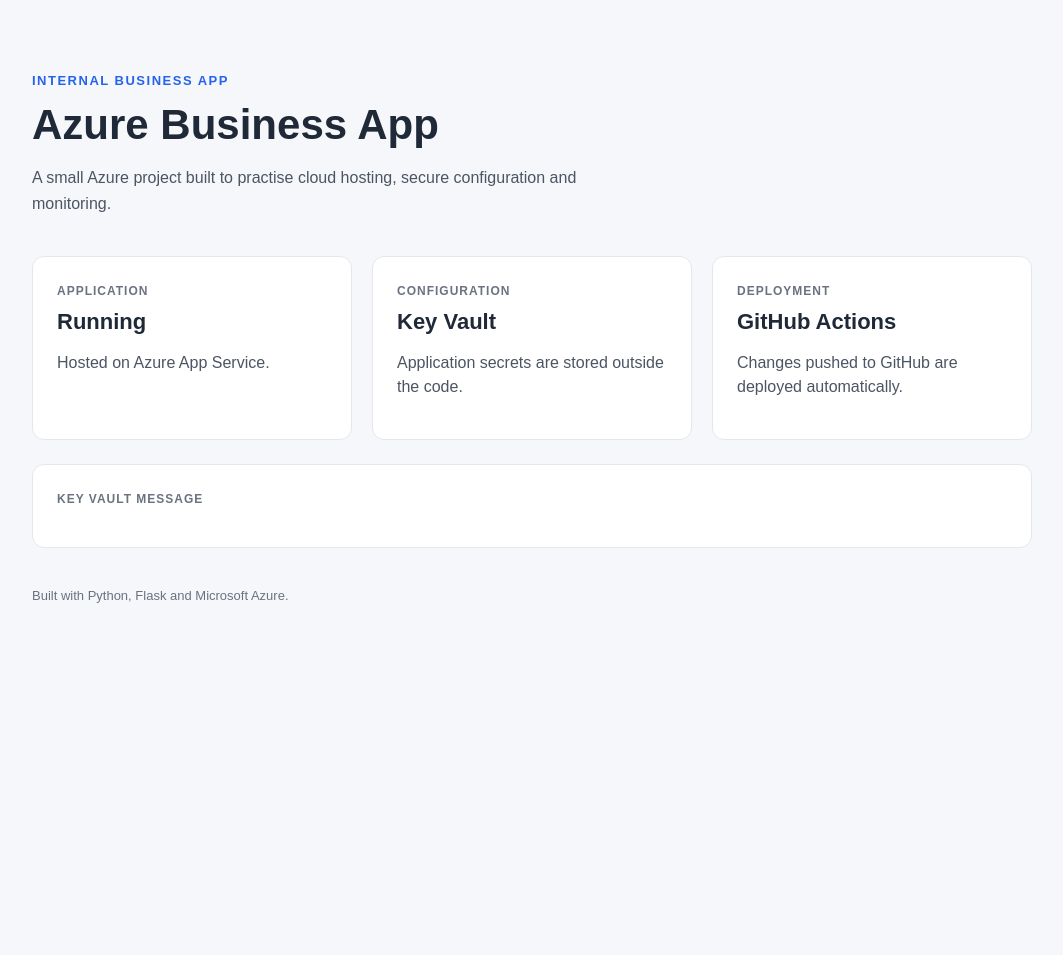
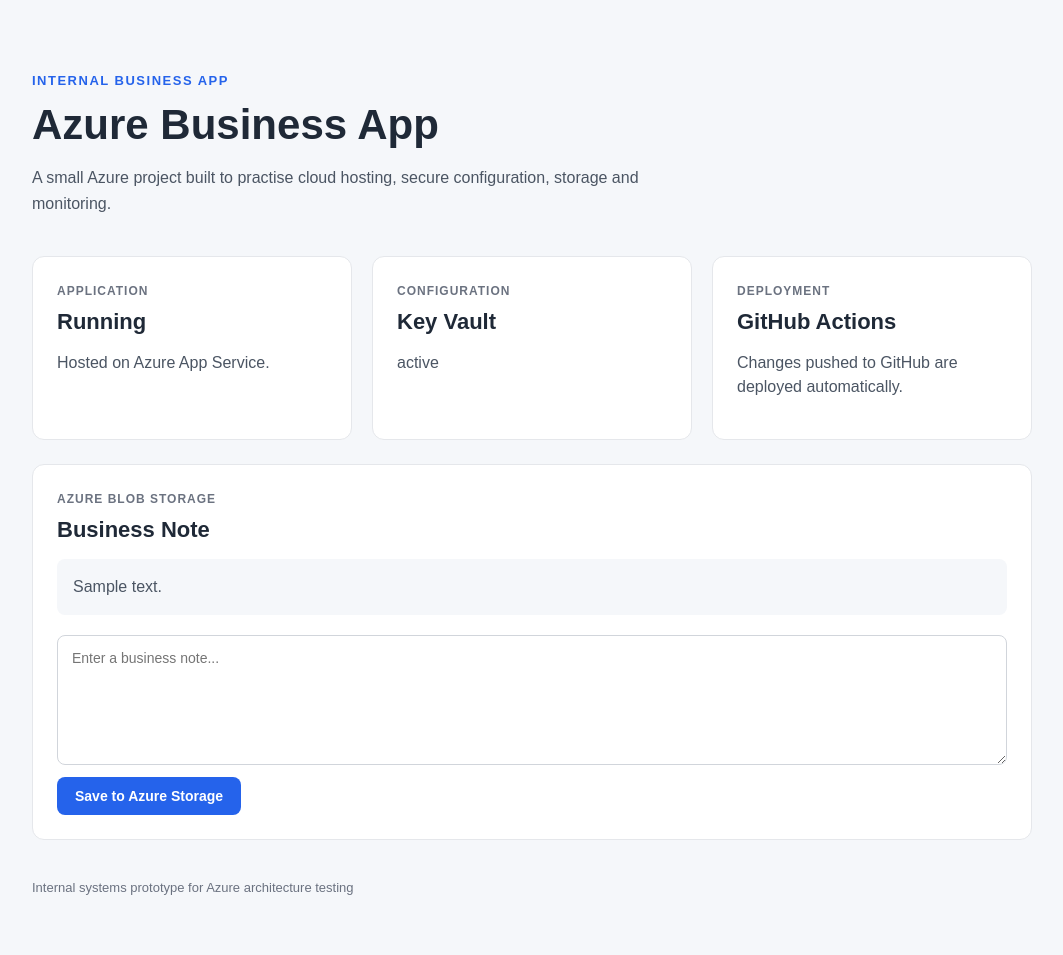
Before and after one commit to jenna-hyejin/azure-business-app-project, a Flask app: template templates/index.html in a window 1280 px wide. Shown: the whole page, without its empty margins (108-1171 px from the left). Before the commit the page ends 603 px from the top, so only its background shows below. Run offline with Flask 3, Linux system fonts and the light colour scheme; the template is opened without the code that fills it: most values are stand-ins (such as "Sample title", 1, 10 or a date in 2020).

Commit message:
Add Azure Blob Storage integration

```diff
--- a/app.py
+++ b/app.py
@@ -1,30 +1,65 @@
-from flask import Flask, render_template
+from flask import Flask, render_template, request, redirect, url_for
 from azure.identity import DefaultAzureCredential
 from azure.keyvault.secrets import SecretClient
+from azure.storage.blob import BlobServiceClient
+from azure.core.exceptions import ResourceNotFoundError
 
 app = Flask(__name__)
 
-KEY_VAULT_URL = "https://kv-business-app-dev.vault.azure.net/"
-
+# Uses Azure Managed Identity when deployed to App Service
 credential = DefaultAzureCredential()
 
+KEY_VAULT_URL = "https://kv-business-app-dev.vault.azure.net/"
 secret_client = SecretClient(
     vault_url=KEY_VAULT_URL,
     credential=credential
 )
 
+STORAGE_ACCOUNT_URL = "https://stbusinessappdev.blob.core.windows.net"
+CONTAINER_NAME = "app-data"
+BLOB_NAME = "business-note.txt"
+
+blob_service_client = BlobServiceClient(
+    account_url=STORAGE_ACCOUNT_URL,
+    credential=credential
+)
+
+container_client = blob_service_client.get_container_client(CONTAINER_NAME)
+
+
 @app.route("/")
 def home():
     try:
-        secret = secret_client.get_secret("app-message")
-        message = secret.value
+        secret_client.get_secret("app-message")
+        key_vault_status = "Loaded securely from Azure Key Vault"
     except Exception:
-        message = "Key Vault secret could not be loaded."
+        key_vault_status = "Key Vault connection unavailable"
+
+    try:
+        blob_client = container_client.get_blob_client(BLOB_NAME)
+        saved_note = blob_client.download_blob().readall().decode("utf-8")
+    except ResourceNotFoundError:
+        saved_note = "No note has been saved yet."
+    except Exception:
+        saved_note = "Blob Storage connection unavailable."
 
     return render_template(
         "index.html",
-        message=message
+        key_vault_status=key_vault_status,
+        saved_note=saved_note
     )
+
+
+@app.route("/save", methods=["POST"])
+def save_note():
+    note = request.form.get("note", "").strip()
+
+    if note:
+        blob_client = container_client.get_blob_client(BLOB_NAME)
+        blob_client.upload_blob(note, overwrite=True)
+
+    return redirect(url_for("home"))
+
 
 if __name__ == "__main__":
     app.run(host="0.0.0.0", port=8000)
--- a/requirements.txt
+++ b/requirements.txt
@@ -2,3 +2,4 @@ Flask==3.0.3
 gunicorn==22.0.0
 azure-identity
 azure-keyvault-secrets
+azure-storage-blob
--- a/static/style.css
+++ b/static/style.css
@@ -28,7 +28,7 @@ h1 {
 }
 
 .intro {
-    max-width: 600px;
+    max-width: 650px;
     line-height: 1.6;
     color: #4b5563;
 }
@@ -56,7 +56,8 @@ h1 {
     color: #6b7280;
 }
 
-.card h2 {
+.card h2,
+.message-box h2 {
     margin: 10px 0;
     font-size: 22px;
 }
@@ -71,6 +72,51 @@ h1 {
     margin-top: 20px;
 }
 
+.saved-note {
+    padding: 16px;
+    background: #f5f7fa;
+    border-radius: 8px;
+    margin: 16px 0 20px;
+    min-height: 24px;
+}
+
+form {
+    display: flex;
+    flex-direction: column;
+    gap: 12px;
+}
+
+textarea {
+    min-height: 100px;
+    padding: 14px;
+    border: 1px solid #d1d5db;
+    border-radius: 8px;
+    font-family: inherit;
+    font-size: 14px;
+    resize: vertical;
+    outline: none;
+}
+
+textarea:focus {
+    border-color: #2563eb;
+}
+
+button {
+    align-self: flex-start;
+    padding: 11px 18px;
+    border: none;
+    border-radius: 8px;
+    background: #2563eb;
+    color: white;
+    font-size: 14px;
+    font-weight: 600;
+    cursor: pointer;
+}
+
+button:hover {
+    background: #1d4ed8;
+}
+
 footer {
     margin-top: 40px;
     font-size: 13px;
@@ -78,6 +124,10 @@ footer {
 }
 
 @media (max-width: 700px) {
+    .container {
+        padding: 40px 18px;
+    }
+
     .status-grid {
         grid-template-columns: 1fr;
     }
@@ -85,4 +135,8 @@ footer {
     h1 {
         font-size: 34px;
     }
+
+    button {
+        width: 100%;
+    }
 }
--- a/templates/index.html
+++ b/templates/index.html
@@ -1,11 +1,16 @@
 <!DOCTYPE html>
 <html lang="en">
+
 <head>
     <meta charset="UTF-8">
     <meta name="viewport" content="width=device-width, initial-scale=1.0">
+
     <title>Azure Business App</title>
 
-    <link rel="stylesheet" href="{{ url_for('static', filename='style.css') }}">
+    <link
+        rel="stylesheet"
+        href="{{ url_for('static', filename='style.css') }}"
+    >
 </head>
 
 <body>
@@ -14,10 +19,12 @@
 
         <header>
             <p class="eyebrow">INTERNAL BUSINESS APP</p>
+
             <h1>Azure Business App</h1>
+
             <p class="intro">
                 A small Azure project built to practise cloud hosting,
-                secure configuration and monitoring.
+                secure configuration, storage and monitoring.
             </p>
         </header>
 
@@ -32,7 +39,7 @@
             <div class="card">
                 <span class="label">Configuration</span>
                 <h2>Key Vault</h2>
-                <p>Application secrets are stored outside the code.</p>
+                <p>{{ key_vault_status }}</p>
             </div>
 
             <div class="card">
@@ -44,15 +51,37 @@
         </section>
 
         <section class="message-box">
-            <span class="label">Key Vault Message</span>
-            <p>{{ message }}</p>
+
+            <span class="label">Azure Blob Storage</span>
+
+            <h2>Business Note</h2>
+
+            <p class="saved-note">
+                {{ saved_note }}
+            </p>
+
+            <form action="{{ url_for('save_note') }}" method="POST">
+
+                <textarea
+                    name="note"
+                    placeholder="Enter a business note..."
+                    required
+                ></textarea>
+
+                <button type="submit">
+                    Save to Azure Storage
+                </button>
+
+            </form>
+
         </section>
 
         <footer>
-            Built with Python, Flask and Microsoft Azure.
+            Internal systems prototype for Azure architecture testing
         </footer>
 
     </main>
 
 </body>
+
 </html>
```
